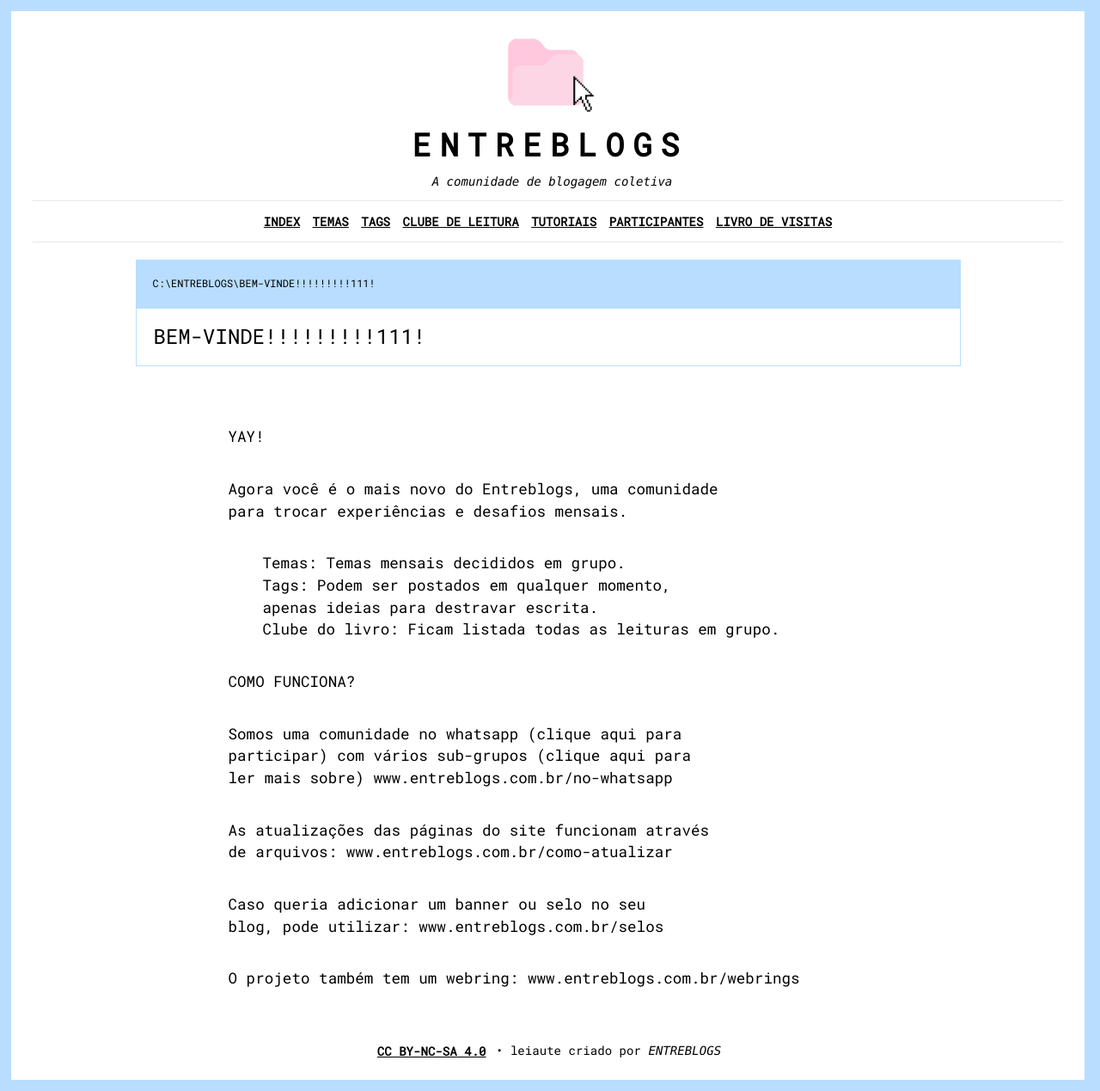
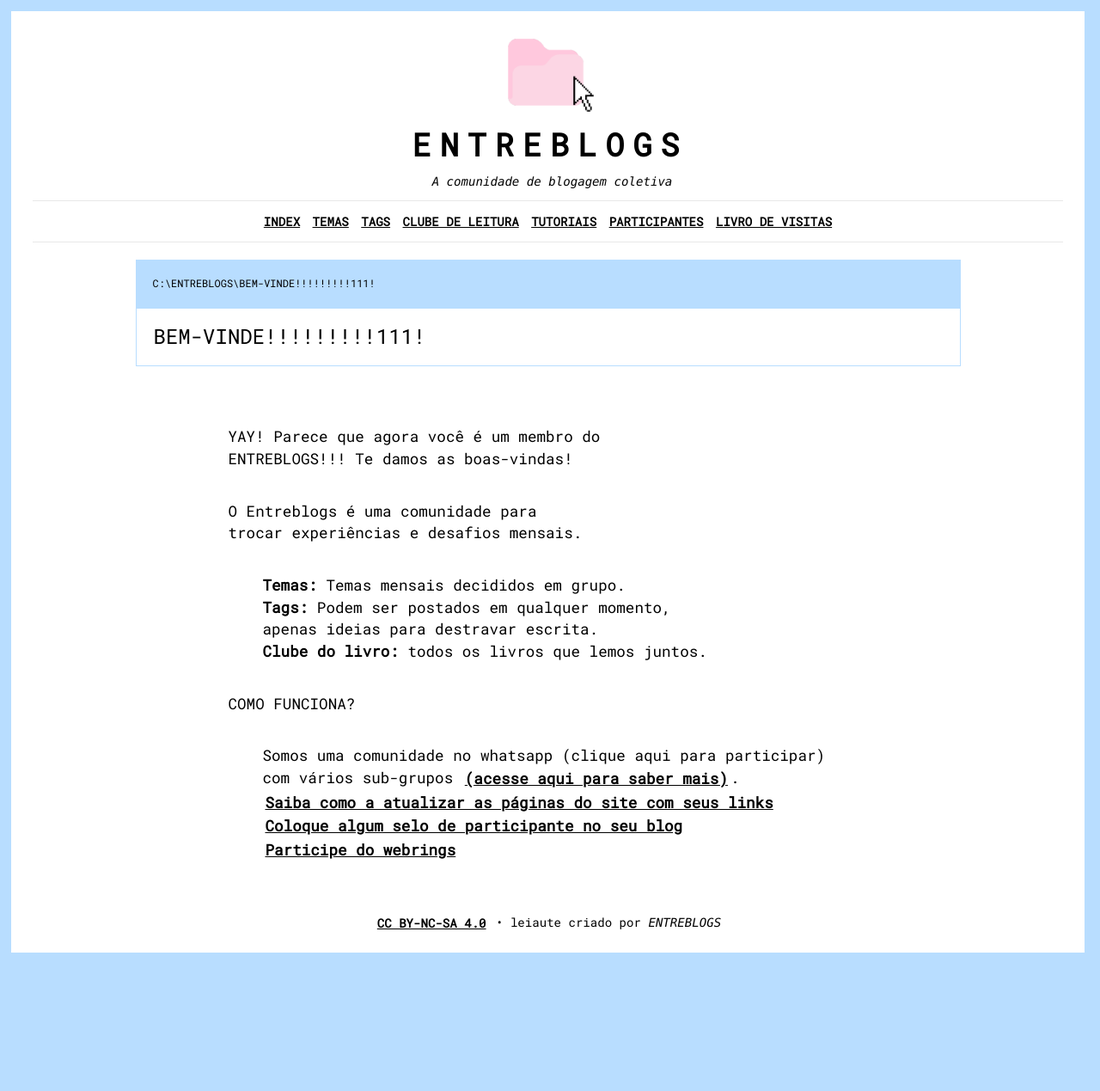
Before and after one commit to bamoretti/entreblogs, a Jekyll site: the page built from bem-vinde.md, in a window 1280 px wide. Shown: the whole page at 86% size. Built offline with Jekyll 4.4.1, drawn with Linux system fonts in a browser that asks for light colours; comment, search, counter and statistics services are not loaded; after the commit the page ends 1120 px from its top, so only the background shows below that.

Commit message:
descrições de páginas

```diff
--- a/bem-vinde.md
+++ b/bem-vinde.md
@@ -6,26 +6,16 @@ permalink: /bem-vinde/
 ---
 
 YAY!
+Parece que agora você é um membro do ENTREBLOGS!!! Te damos as boas-vindas!
 
-Agora você é o mais novo do Entreblogs, uma comunidade para trocar experiências e desafios mensais.
-
-
-- Temas: Temas mensais decididos em grupo.
-- Tags: Podem ser postados em qualquer momento, apenas ideias para destravar escrita.
-- Clube do livro: Ficam listada todas as leituras em grupo.
+O Entreblogs é uma comunidade para trocar experiências e desafios mensais.
+- **Temas:** Temas mensais decididos em grupo.
+- **Tags:** Podem ser postados em qualquer momento, apenas ideias para destravar escrita.
+- **Clube do livro:** todos os livros que lemos juntos.
 
 
 COMO FUNCIONA?
-
-
-Somos uma comunidade no whatsapp (clique aqui para participar) com vários sub-grupos (clique aqui para ler mais sobre)
-www.entreblogs.com.br/no-whatsapp
-
-As atualizações das páginas do site funcionam através de arquivos:
-www.entreblogs.com.br/como-atualizar
-
-Caso queria adicionar um banner ou selo no seu blog, pode utilizar:
-www.entreblogs.com.br/selos
-
-O projeto também tem um webring:
-www.entreblogs.com.br/webrings
+- Somos uma comunidade no whatsapp (clique aqui para participar) com vários sub-grupos [(acesse aqui para saber mais)]({{ site.baseurl }}/no-whatsapp).
+- [Saiba como a atualizar as páginas do site com seus links]({{ site.baseurl }}/como-atualizar)
+- [Coloque algum selo de participante no seu blog]({{ site.baseurl }}/selos)
+- [Participe do webrings]({{ site.baseurl }}/webrings)
```
Also changed, not shown: index.md (+0 -3 lines), no-whatsapp.md (+0 -2 lines).
